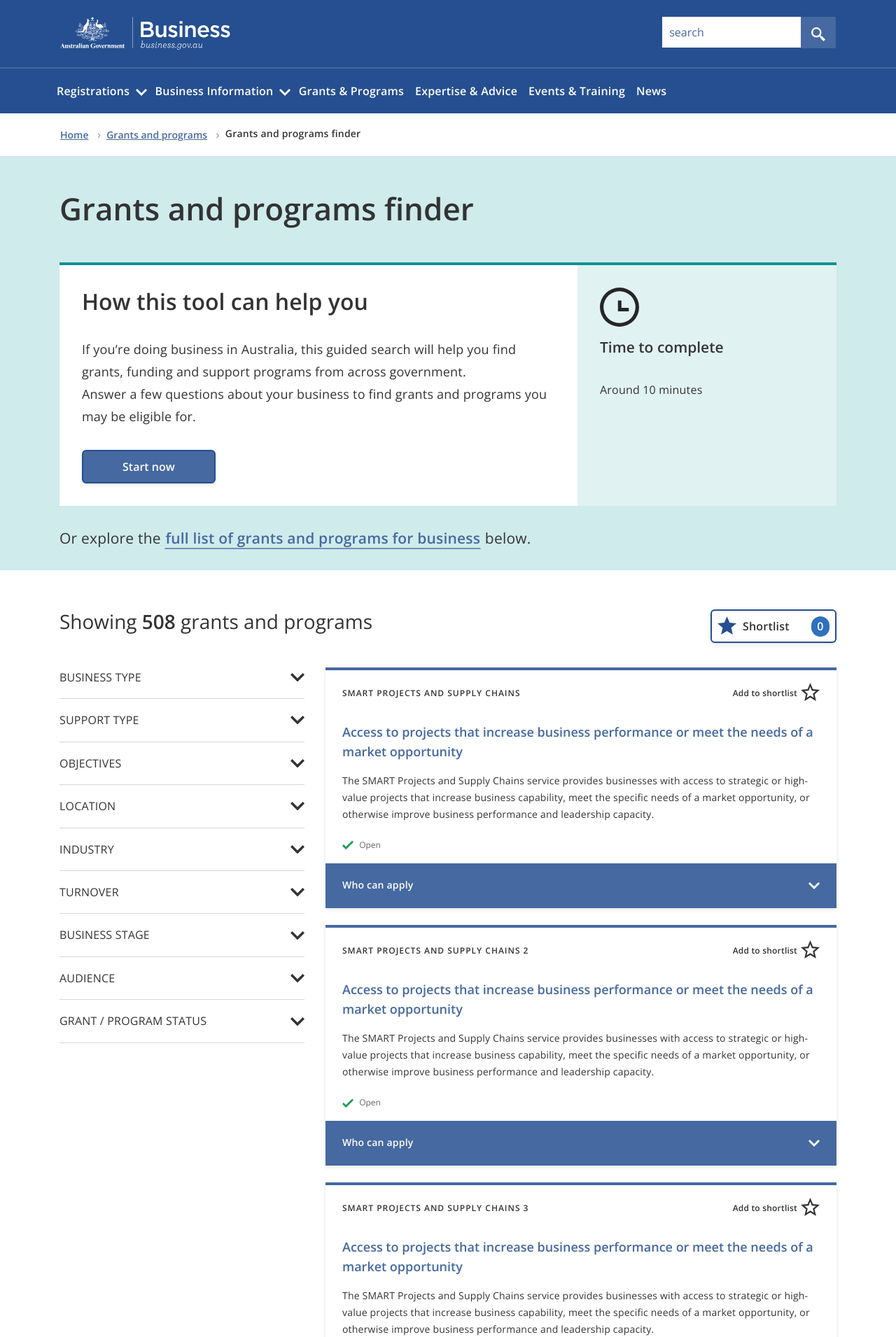
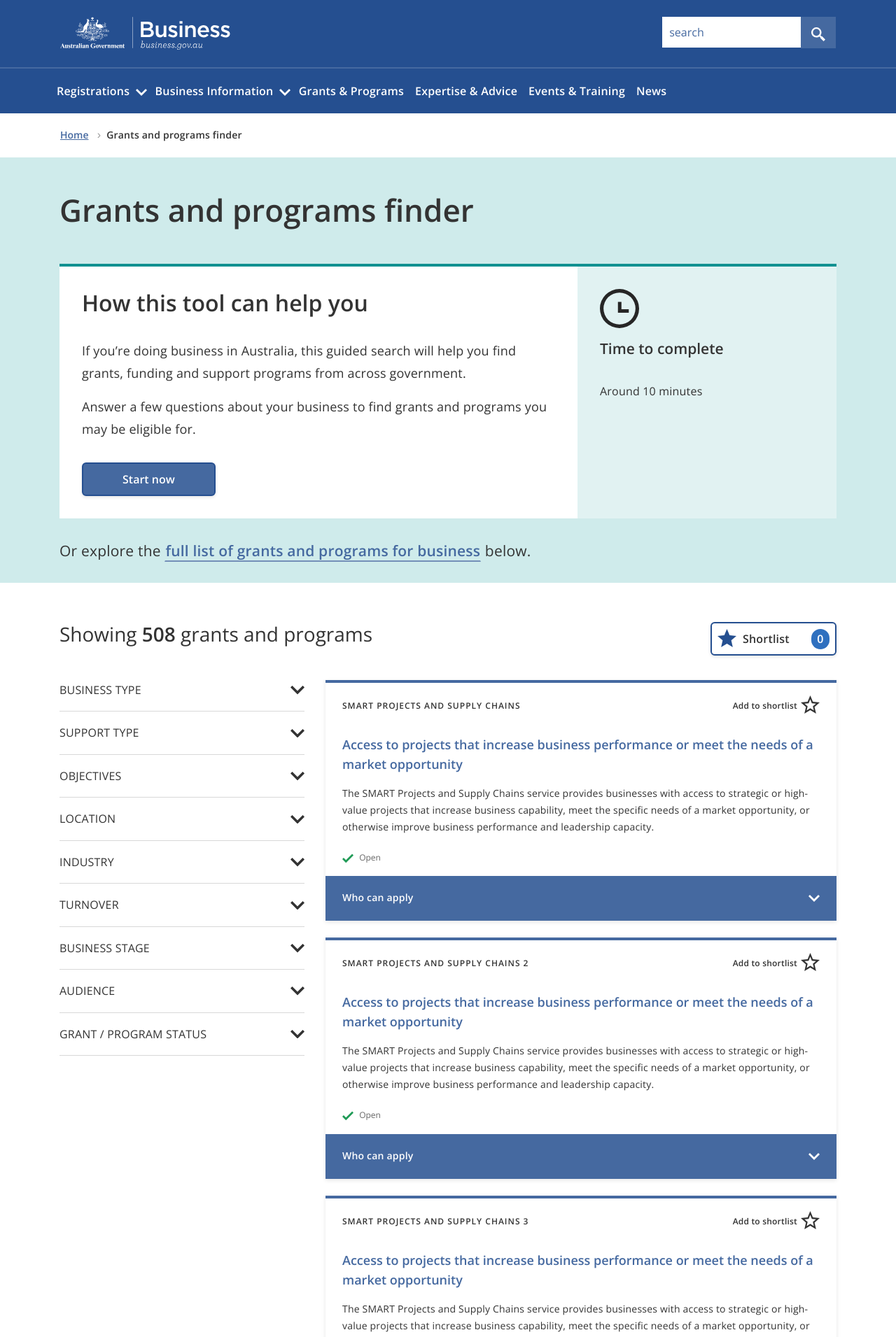
Before and after one commit to AUSGov/bga-grants-and-programs, a Jekyll site: the page built from finder/tool.html, in a window 1280 px wide. Shown: the top 1911 px of the page at 70% size. Built offline with Jekyll 4.4.1, drawn with Linux system fonts in a browser that asks for light colours; nearby versions of some CDN libraries; library files that are not in the unit come from our copies.

Commit message:
Removing landing page from flow.

```diff
--- a/_sass/_base.scss
+++ b/_sass/_base.scss
@@ -62,6 +62,11 @@
 /* BREADCRUMBS */
 .breadcrumb-wrapper {
     display: flex;
+
+    .breadcrumb-location {
+        line-height: 2.2;
+        padding: 0;
+    }
 }
 
 /* MODAL */
--- a/_sass/_tools.scss
+++ b/_sass/_tools.scss
@@ -80,8 +80,12 @@
             .start-lead {
                 font-size: 18px;
                 line-height: 32px;
-                padding: 0;
+                padding: 0 0 16px 0;
                 margin: 0 0 0 0;
+
+                &:last-of-type {
+                    padding: 0;
+                }
             }
             .standardcta-button-wrapper {
                 margin: 0;
@@ -99,8 +103,8 @@
                 color: $blue-primary-mid;
                 cursor: pointer;
 
-                &:hover {
-                    box-shadow: $white;
+                &:hover, &:focus {
+                    box-shadow: #fff 0px -30px 0px 0px inset;
                 }
             }
         }
--- a/finder/tool.html
+++ b/finder/tool.html
@@ -1,9 +1,9 @@
 ---
 layout: finder
 title: Grants and programs finder
-breadcrumb1: Grants and programs
+breadcrumb1:
 breadcrumb2:
-url1: grants-and-programs
+url1:
 url2:
 ---
 
--- a/js/prototype.js
+++ b/js/prototype.js
@@ -31,7 +31,7 @@
     });
     $('#navbarDropdownMenuLink_2').on('click', function(e){
         e.preventDefault();
-        window.location.pathname = "/bga-grants-and-programs/grants-and-programs.html";
+        window.location.pathname = "/bga-grants-and-programs/finder/tool.html";
     });
     $('#navbarDropdownMenuLink_3').on('click', function(e){
         e.preventDefault();
```
Also changed, not shown: 5 other files.
